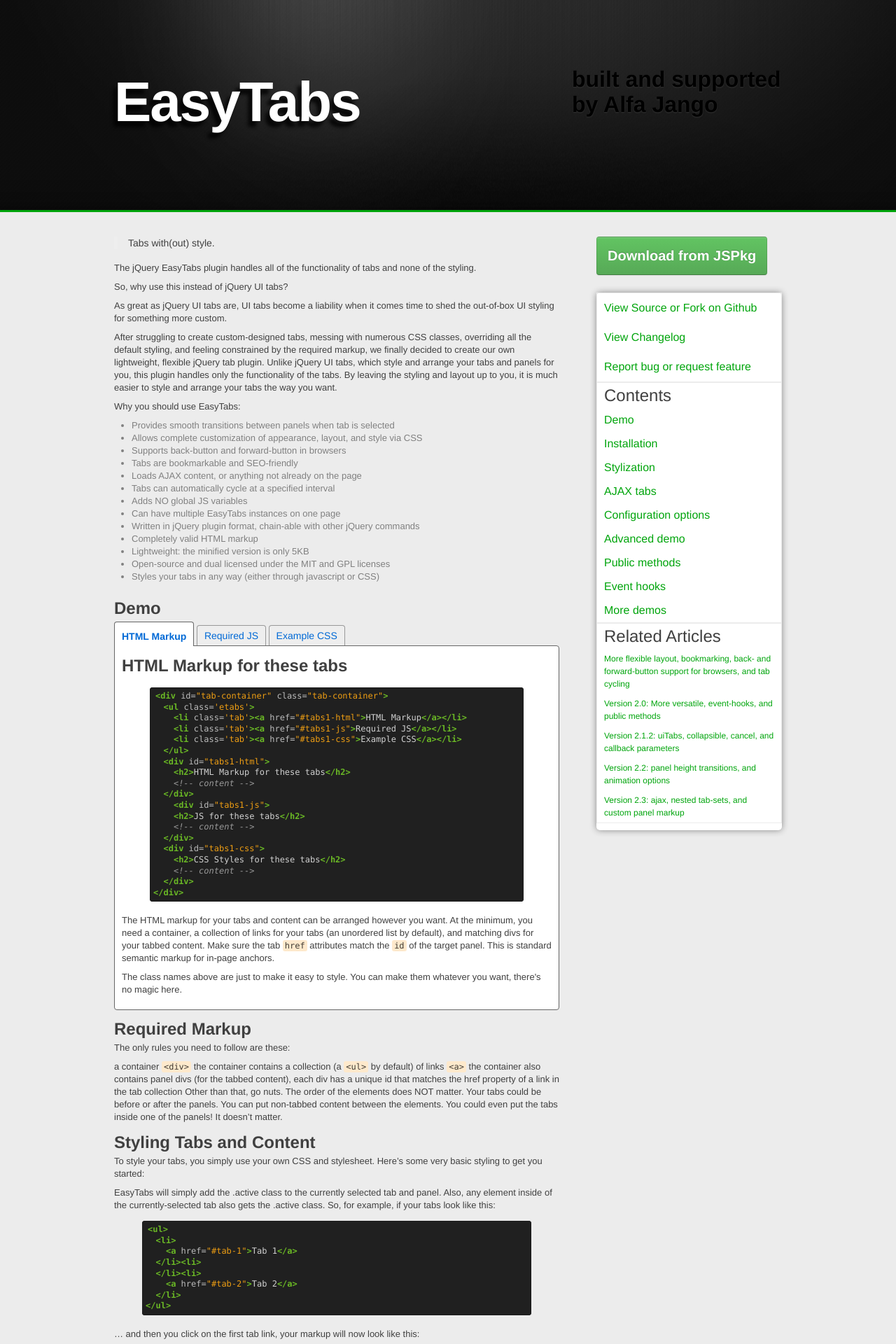
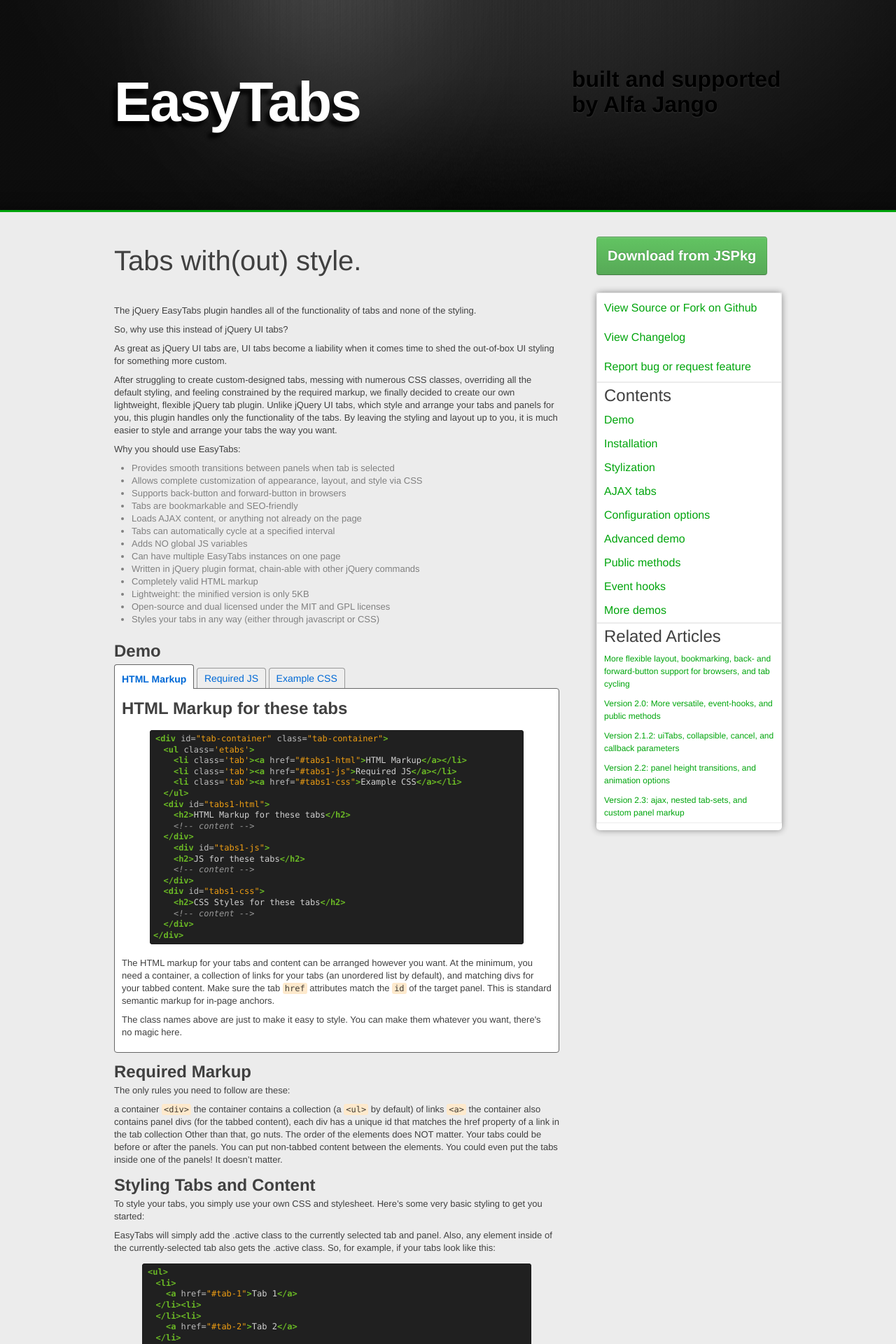
Before and after one commit to alfajango/alfajango.github.com, a Jekyll site: the page built from _posts/2012-01-09-easytabs.md, in a window 1280 px wide. Shown: the top 1920 px of the page at 70% size. Built offline with Jekyll 4.4.1, drawn with Linux system fonts in a browser that asks for light colours; nearby versions of some CDN libraries; library files that are not in the unit come from our copies; Markdown is read by kramdown in place of the engine named in the settings.

Commit message:
tagline styles

```diff
--- a/_posts/2012-01-09-easytabs.md
+++ b/_posts/2012-01-09-easytabs.md
@@ -48,7 +48,9 @@
     href: http://www.alfajango.com/blog/jquery-easytabs-v2-3-released-ajax-tabs-and-more/
 ---
 
-> Tabs with(out) style.
+<span class="tagline">
+Tabs with(out) style.
+</span>
 
 The jQuery EasyTabs plugin handles all of the functionality of tabs and none of the styling.
 
--- a/css/application.css
+++ b/css/application.css
@@ -141,6 +141,12 @@
   width: 60%;
 }
 
+.tagline {
+  display: block;
+  font-size: 40px;
+  padding: 25px 0 45px;
+}
+
 /* easytabs */
 
 #full-container {
```
